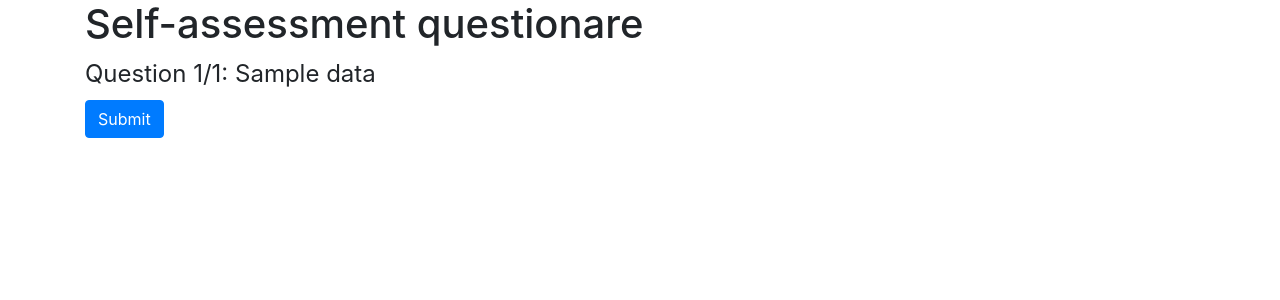
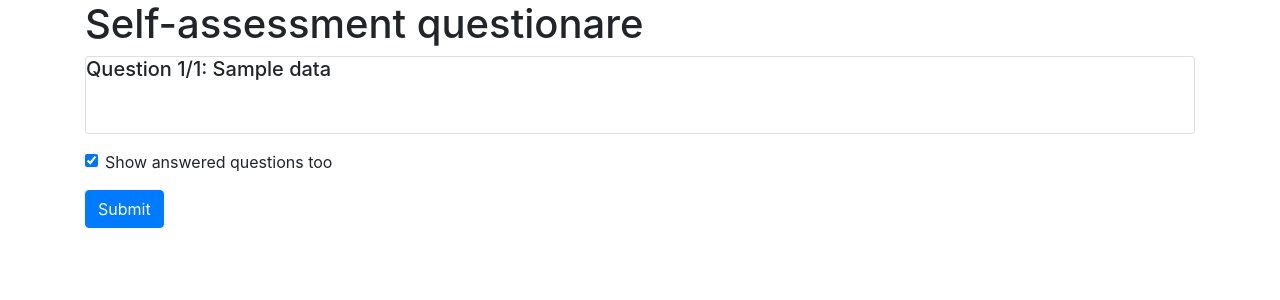
Before and after one commit to nerjan/pwr-gl2, a Flask app: template app/templates/questionare.html in a window 1280 px wide. Shown: the part 56-356 px from the top of the page. Run offline with Flask 2, Linux system fonts and the light colour scheme; tables that the repository leaves empty hold one stand-in row (values such as "Sample post"); the template is opened without the code that fills it: values that come from a table or form of the project are taken from there, most other values are stand-ins (such as "Sample title", 1, 10 or a date in 2020); parts of the project's set-up code (start-up, migrations or seed data) failed here and were passed over; some libraries are stand-ins or nearby versions.

Commit message:
change questionate template and logic

```diff
--- a/app/forms.py
+++ b/app/forms.py
@@ -33,5 +33,6 @@
 
 class QuestionareForm(FlaskForm):
     id = HiddenField("Question ID")
-    answers = RadioField('Label', default=0) #default value make sure that some answer will be chosen.
+    show_all = BooleanField("Show answered questions too", default=True)
+    answers = RadioField('Label')
     submit = SubmitField('Submit')
--- a/app/templates/questionare.html
+++ b/app/templates/questionare.html
@@ -6,15 +6,22 @@
 
   <form method="post">
     {{ form.id(value=data.id) }}
-	<fieldset class="form-group">
-      <legend>Question {{ data.id }}/{{ data.count }}:
-			  {{ data.question }}</legend>
+	<fieldset class="card form-group">
+      <h5 class="card-title">Question {{ data.id }}/{{ data.count }}:
+			  {{ data.question }}</h5>
+	  <div class="card-body">
       {% for field in form.answers %}
         <div class="form-check">
           {{ field(class_='form-check-input') }}
 	      {{ field.label(class_='form-check-label') }}
         </div>
       {% endfor %}
+	</div>
+	</fieldset>
+	<div class="form-group form-check">
+	{{ form.show_all(class_='form-check-input') }}
+	{{ form.show_all.label(class_='form-check-label') }}
+	</div>
 	<button type="submit" class="btn btn-primary"
             name="{{ form.submit.name }}"
             id="{{ form.submit.id }}">{{ form.submit.label.text }}</button>
```
Also changed, not shown: app/views.py (+17 -6 lines). Lines whose indentation alone changed are shown as unchanged.
